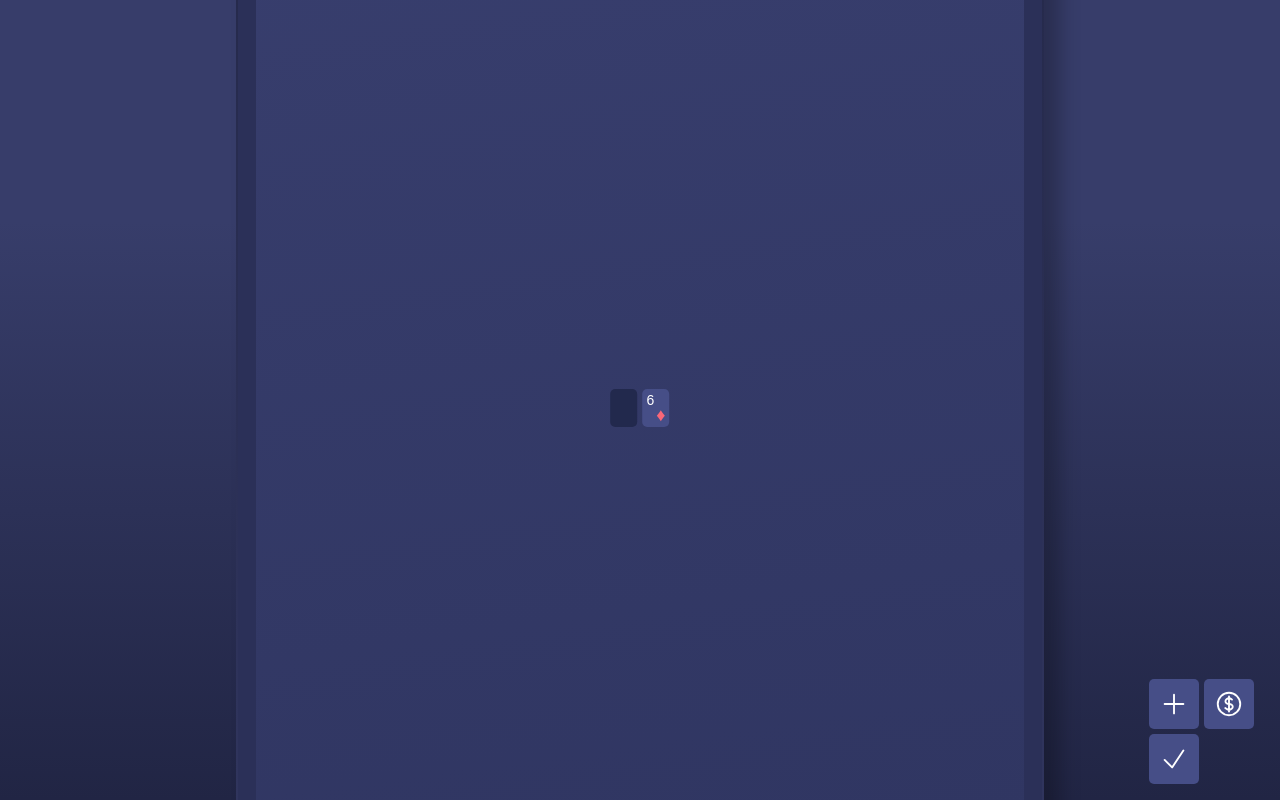
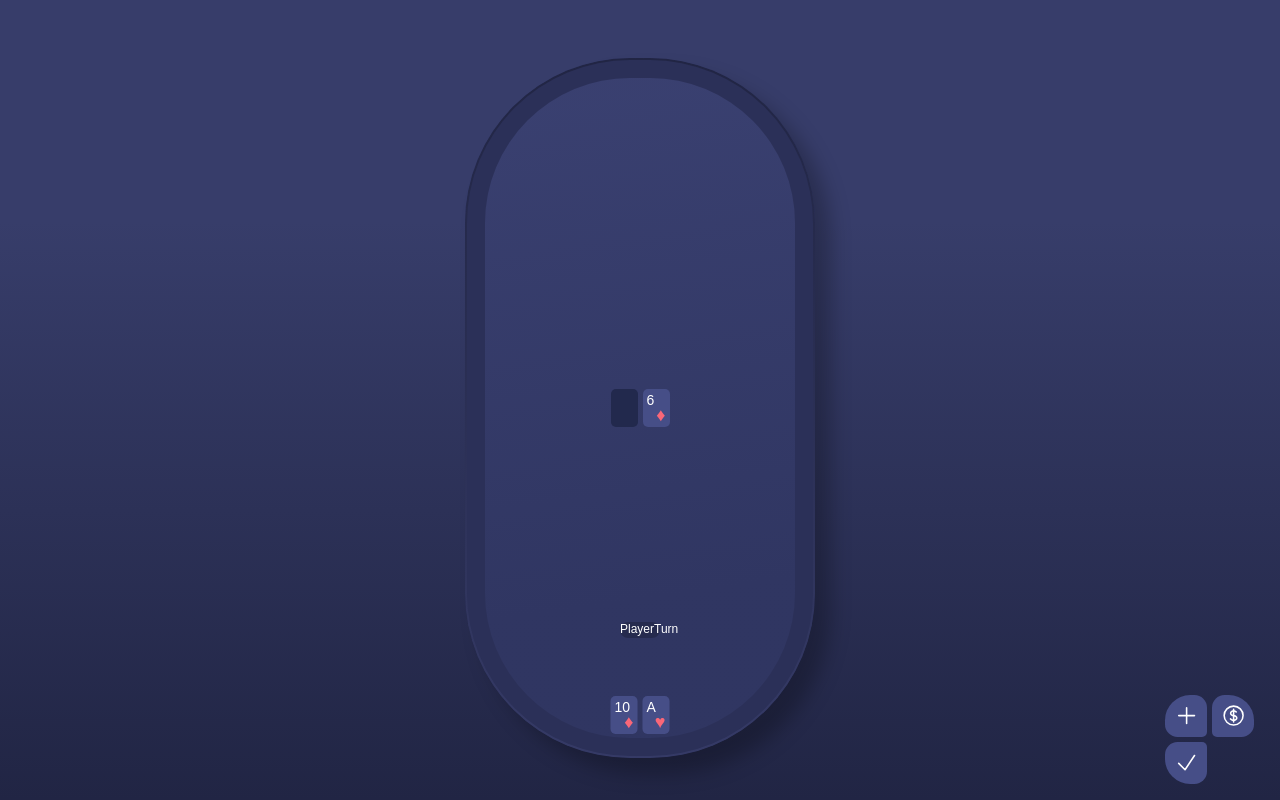
Before and after one commit to gLozeen/Blackjack, a React (Create React App) app: page / in a window 1280 px wide. Shown: the top 800 px of the page. Built offline with nearby package versions, Linux system fonts and the light colour scheme.

Commit message:
fear: add disable button

```diff
--- a/src/App.css
+++ b/src/App.css
@@ -32,8 +32,9 @@ body {
   position: relative;
   width: 80%;
   aspect-ratio: 1/2;
+  max-width: 350px;
   background: #2b3058;
-  border-radius: 145px;
+  border-radius: 165px;
   box-shadow: 16px 16px 20px rgba(0, 0, 0, 0.25);
   padding: 20px;
 }
@@ -42,7 +43,7 @@ body {
   position: absolute;
   inset: 0;
   padding: 2px;
-  border-radius: 145px;
+  border-radius: 165px;
   background: linear-gradient(180deg, #212544 0%, #353a66 100%);
   -webkit-mask: linear-gradient(#fff 0 0) content-box, linear-gradient(#fff 0 0);
   -webkit-mask-composite: xor;
--- a/src/components/buttons/bet.tsx
+++ b/src/components/buttons/bet.tsx
@@ -1,9 +1,9 @@
 import { observer } from "mobx-react";
-import { ActionButton } from "./button.styled";
+import { StyledBetButton } from "./button.styled";
 import { ActionButtonProps } from "./button.types";
 
 export const BetButton = observer((props: ActionButtonProps) => (
-  <ActionButton {...props}>
+  <StyledBetButton {...props}>
     <svg
       xmlns="http://www.w3.org/2000/svg"
       fill="none"
@@ -18,5 +18,5 @@ export const BetButton = observer((props: ActionButtonProps) => (
         d="M12 6v12m-3-2.818l.879.659c1.171.879 3.07.879 4.242 0 1.172-.879 1.172-2.303 0-3.182C13.536 12.219 12.768 12 12 12c-.725 0-1.45-.22-2.003-.659-1.106-.879-1.106-2.303 0-3.182s2.9-.879 4.006 0l.415.33M21 12a9 9 0 11-18 0 9 9 0 0118 0z"
       />
     </svg>
-  </ActionButton>
+  </StyledBetButton>
 ));
--- a/src/components/buttons/button.styled.ts
+++ b/src/components/buttons/button.styled.ts
@@ -2,8 +2,8 @@ import styled from "@emotion/styled";
 
 export const ActionButton = styled.div`
   user-select: none;
-  height: 50px;
-  width: 50px;
+  height: 42px;
+  width: 42px;
   background-color: #464e87;
   border-radius: 5px;
   cursor: pointer;
@@ -13,6 +13,12 @@ export const ActionButton = styled.div`
       background-color: #4e568f;
       transform: scale(0.9);
     }
+  }
+
+  &[data-disabled="true"] {
+    pointer-events: none;
+    cursor: none;
+    background-color: rgb(40, 45, 81);
   }
 
   color: white;
@@ -31,3 +37,21 @@ export const Buttons = styled.div`
   grid-template-columns: 1fr 1fr;
   gap: 5px;
 `;
+
+export const StyledHitButton = styled(ActionButton)`
+  border-top-left-radius: 60%;
+  border-top-right-radius: 30%;
+  border-bottom-left-radius: 30%;
+`;
+
+export const StyledStandButton = styled(ActionButton)`
+  border-bottom-left-radius: 60%;
+  border-top-left-radius: 30%;
+  border-bottom-right-radius: 30%;
+`;
+
+export const StyledBetButton = styled(ActionButton)`
+  border-top-left-radius: 30%;
+  border-top-right-radius: 60%;
+  border-bottom-right-radius: 30%;
+`;
--- a/src/components/buttons/hit.tsx
+++ b/src/components/buttons/hit.tsx
@@ -1,9 +1,9 @@
 import { observer } from "mobx-react";
-import { ActionButton } from "./button.styled";
+import { StyledHitButton } from "./button.styled";
 import { ActionButtonProps } from "./button.types";
 
 export const HitButton = observer((props: ActionButtonProps) => (
-  <ActionButton {...props}>
+  <StyledHitButton data-disabled={props.disabled} {...props}>
     <svg
       xmlns="http://www.w3.org/2000/svg"
       fill="none"
@@ -18,5 +18,5 @@ export const HitButton = observer((props: ActionButtonProps) => (
         d="M12 4.5v15m7.5-7.5h-15"
       />
     </svg>
-  </ActionButton>
+  </StyledHitButton>
 ));
--- a/src/components/buttons/stand.tsx
+++ b/src/components/buttons/stand.tsx
@@ -1,9 +1,9 @@
 import { observer } from "mobx-react";
-import { ActionButton } from "./button.styled";
+import { StyledStandButton } from "./button.styled";
 import { ActionButtonProps } from "./button.types";
 
 export const StandButton = observer((props: ActionButtonProps) => (
-  <ActionButton {...props}>
+  <StyledStandButton {...props}>
     <svg
       xmlns="http://www.w3.org/2000/svg"
       fill="none"
@@ -18,5 +18,5 @@ export const StandButton = observer((props: ActionButtonProps) => (
         d="M4.5 12.75l6 6 9-13.5"
       />
     </svg>
-  </ActionButton>
+  </StyledStandButton>
 ));
--- a/src/lib/gameStore.ts
+++ b/src/lib/gameStore.ts
@@ -161,7 +161,7 @@ export class GameStore {
     }
     return count;
   };
-  // "8","2","2","A"
+
   shouldTakeCard = () => this.countScore(this.dealerHand) < 17;
   constructor() {
     makeAutoObservable(this);
```
